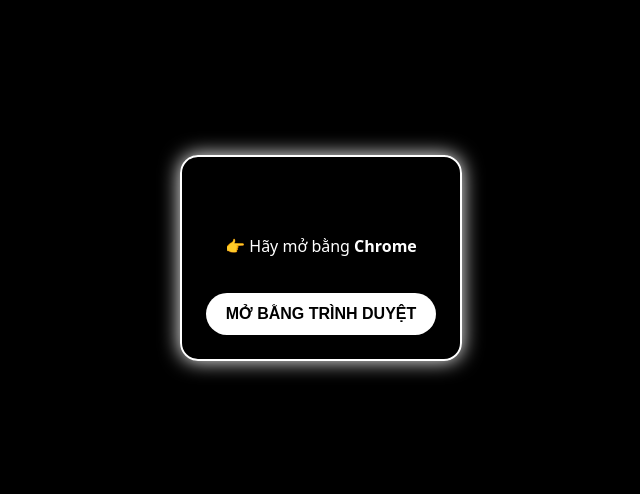
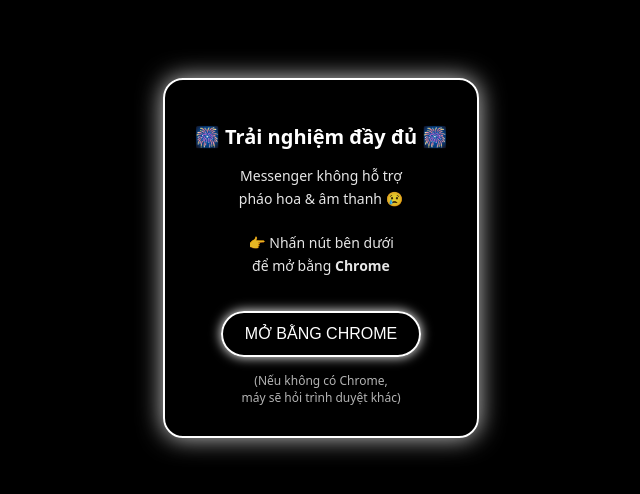
Before and after one commit to ngotranhoangthinhhtk8c-cmd/Phao_nam_moi250812, a plain HTML site: page open.html in a window 1280 px wide. Shown: the part 142-636 px from the top of the page, without its empty margins (319-959 px from the left). Drawn offline with Linux system fonts and the light colour scheme.

Commit message:
Update open.html

```diff
--- a/open.html
+++ b/open.html
@@ -2,64 +2,91 @@
 <html lang="vi">
 <head>
     <meta charset="UTF-8">
-  <title>Mở bằng trình duyệt</title>
+    <title>Mở bằng Chrome</title>
     <meta name="viewport" content="width=device-width, initial-scale=1.0">
 
     <style>
         body {
+            margin: 0;
+            height: 100vh;
             background: black;
-      color: white;
-      font-family: system-ui, sans-serif;
             display: flex;
             align-items: center;
             justify-content: center;
-      height: 100vh;
-      margin: 0;
+            color: white;
+            font-family: system-ui, sans-serif;
             text-align: center;
         }
 
         .box {
+            padding: 30px;
+            border: 2px solid white;
+            border-radius: 20px;
+            box-shadow: 0 0 25px rgba(255,255,255,0.8);
             max-width: 320px;
-      padding: 24px;
-      border: 2px solid white;
-      border-radius: 18px;
-      box-shadow: 0 0 20px white;
+        }
+
+        h1 {
+            font-size: 20px;
+            margin-bottom: 15px;
+        }
+
+        p {
+            font-size: 14px;
+            opacity: 0.9;
+            line-height: 1.6;
         }
 
         button {
             margin-top: 20px;
-      padding: 12px 20px;
+            padding: 12px 22px;
             font-size: 16px;
-      border-radius: 30px;
-      border: none;
+            border-radius: 999px;
+            border: 2px solid white;
+            background: transparent;
+            color: white;
             cursor: pointer;
-      background: white;
-      color: black;
-      font-weight: bold;
+            box-shadow: 0 0 12px white;
+        }
+
+        button:active {
+            transform: scale(0.95);
+        }
+
+        .hint {
+            margin-top: 15px;
+            font-size: 12px;
+            opacity: 0.7;
         }
     </style>
 </head>
+
 <body>
 
     <div class="box">
+        <h1>🎆 Trải nghiệm đầy đủ 🎆</h1>
         <p>
-      <br>
-
+            Messenger không hỗ trợ<br>
+            pháo hoa & âm thanh 😢<br><br>
+            👉 Nhấn nút bên dưới<br>
+            để mở bằng <b>Chrome</b>
         </p>
 
-    <p>
-      👉 Hãy mở bằng <b>Chrome</b>
-    </p>
+        <button onclick="openChrome()">MỞ BẰNG CHROME</button>
 
-    <button onclick="openChrome()">
-      MỞ BẰNG TRÌNH DUYỆT
-    </button>
+        <div class="hint">
+            (Nếu không có Chrome,<br>
+            máy sẽ hỏi trình duyệt khác)
+        </div>
     </div>
 
     <script>
         function openChrome() {
-      // 👉 link trang chính của bạn
-      window.location.href = "https://nammoicuabe.netlify.app/";
+            location.href =
+                "intent://LINK_WEB_CUA_BAN.netlify.app/#Intent;" +
+                "scheme=https;" +
+                "package=com.android.chrome;" +
+                "end;";
         }
     </script>
 
```
Lines whose indentation alone changed are shown as unchanged.
